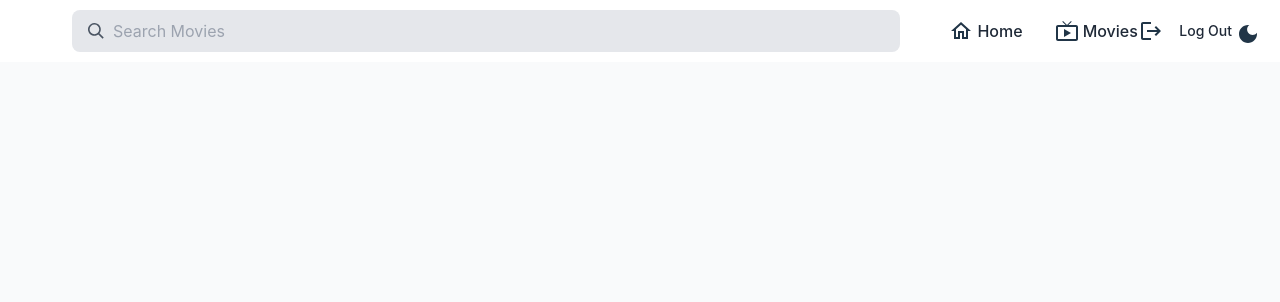
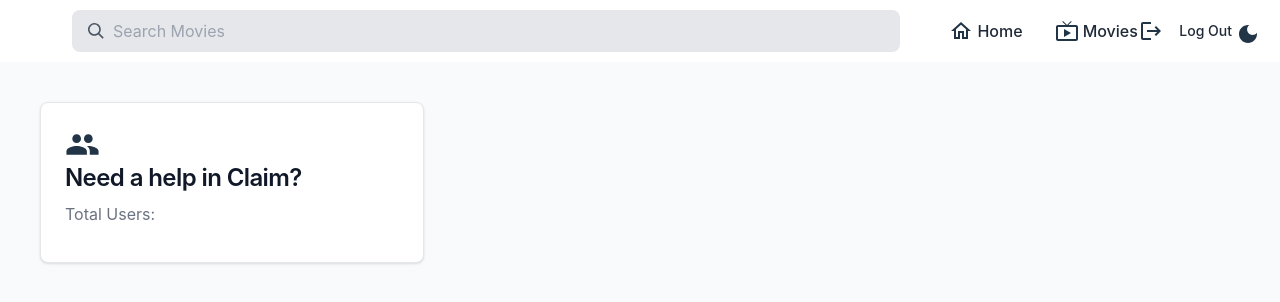
Before and after one commit to Nicolas-ggd/covid19-api-vite-react, a React (Vite) app: page /home in a window 1280 px wide. Shown: the top 302 px of the page. Built offline with nearby package versions, Linux system fonts and the light colour scheme; no server answers; sample sign-in values are in the browser's storage.

Commit message:
get total users

```diff
--- a/src/components/authorization/SignIn.jsx
+++ b/src/components/authorization/SignIn.jsx
@@ -36,6 +36,7 @@ export const SignIn = ({ closeSignIn, themeClass, isDarkMode }) => {
             .then((res) => {
                 const data = res.data;
                 localStorage.setItem('access_token', data?.access_token);
+                console.log(data)
                 navigate('/home');
             })
             .catch((res) => {
--- a/src/components/home/Home.jsx
+++ b/src/components/home/Home.jsx
@@ -1,10 +1,44 @@
+import { useState, useEffect } from "react";
+import axios from "axios";
+
+import GroupIcon from '@mui/icons-material/Group';
 import { MainHeader } from "../header/Header";
 
 export const Home = ({ themeClass, isDarkMode }) => {
+  const [isUserList, setIsUserList] = useState(null);
+
+  useEffect(() => {
+    const getUserList = async () => {
+      await axios.get('http://localhost:8000/user/user-list', {
+        headers: {
+          "Authorization": 'Bearer eyJhbGciOiJIUzI1NiIsInR5cCI6IkpXVCJ9.eyJVc2VySW5mbyI6eyJfaWQiOiI2NDkzNzQ3ZjE1NGZjZjRkYTFmMTBhYTIifSwiaWF0IjoxNjg3NzE1ODQxLCJleHAiOjE2OTAzMDc4NDF9.ztmTR0PNqxkIXaLsB0j57BrXj782d8zRYY62uLblLPk'
+        }
+      })
+        .then((res) => {
+          const data = res.data;
+          setIsUserList(data)
+        })
+    };
+
+    getUserList();
+  }, [])
 
   return (
     <div className={`w-full h-full bg-grey-50 ${themeClass}`}>
-      <MainHeader themeClass={themeClass} isDarkMode={isDarkMode}/>
+      <MainHeader themeClass={themeClass} isDarkMode={isDarkMode} />
+
+      <div className="px-10">
+        <div className="pt-10">
+          <div className={`max-w-sm p-6 border border-gray-200 rounded-lg shadow dark:bg-gray-800 dark:border-gray-700 ${isDarkMode ? 'bg-grey-800 border-gray-700' : 'bg-white'}`}>
+            <GroupIcon style={{ fontSize: '35px'}} className={`${isDarkMode ? 'text-white' : 'text-grey-900'}`} />
+            <a href="#">
+              <h5 className={`mb-2 text-2xl font-semibold tracking-tight ${isDarkMode ? 'text-white' : 'text-gray-900'}`}>Need a help in Claim?</h5>
+            </a>
+            <p className={`mb-3 font-normal text-gray-500 dark:text-gray-400 ${isDarkMode ? 'text-white' : 'text-grey-900'}`}>Total Users: {isUserList?.length}</p>
+          </div>
+        </div>
+      </div>
+
     </div>
   );
 };
--- a/src/components/videoPlayer/VideoPlayer.jsx
+++ b/src/components/videoPlayer/VideoPlayer.jsx
@@ -12,17 +12,13 @@ export const VideoPlayer = ({ width, height }) => {
     const minutes = Math.floor(currentTime / 60);
     const seconds = Math.floor(currentTime % 60);
     console.log(`Current Time: ${minutes}:${seconds}`);
-    socket.emit('join', {
-      minutes: minutes,
-      second: seconds
-    })
+    socket.emit('join', )
 
   };
 
   return (
     <Video
     style={{width: width, height: height}}
-    autoPlay
     loop
     onCanPlayThrough={() => console.log('video play')}
     onTimeUpdate={handleTimeUpdate}
```
